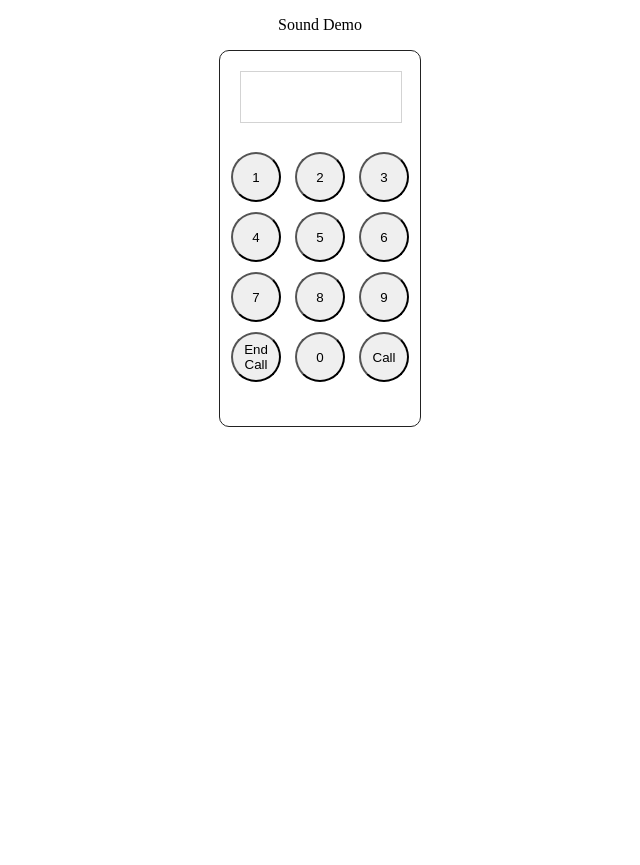
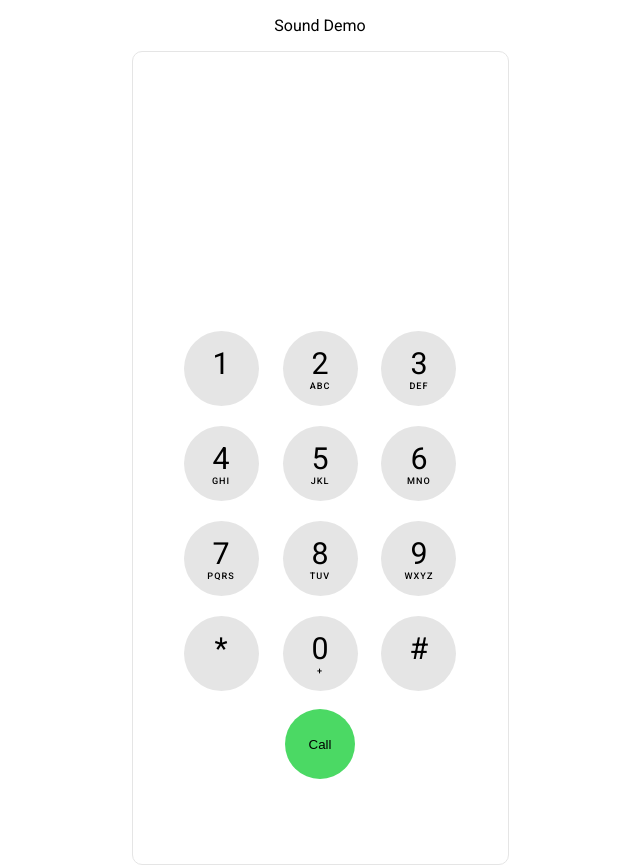
Before and after one commit to RyHolstein/phoneDemo, a website: page public/index.html in a window 1280 px wide. Shown: the whole page, without its empty margins (320-960 px from the left). Before the commit the page ends 800 px from the top, so only its background shows below. Drawn offline with Linux system fonts and the light colour scheme.

Commit message:
added styles

```diff
--- a/public/assets/js/all.js
+++ b/public/assets/js/all.js
@@ -80,9 +80,8 @@ function buttonPress(num) {
 
 
 function phoneDial() {
-    phone_beep.pause()
-    phone_beep.currentTime = 0;
-    phone_beep.play()
+
+    phone_beep.cloneNode(true).play()
 }
 function playMenu() {
 
--- a/public/index.html
+++ b/public/index.html
@@ -5,38 +5,62 @@
     <meta http-equiv="X-UA-Compatible" content="IE=edge">
     <title>Page Title</title>
     <meta name="viewport" content="width=device-width, initial-scale=1">
+    <link href="https://fonts.googleapis.com/css?family=Roboto:300,400,500" rel="stylesheet">
     <link rel="stylesheet" href="./assets/css/main.css">
 </head>
 <body>
     <p>Sound Demo</p>
     <div class="Mock-Phone__holder">
         <div id="Mock-Phone__number"></div>
+
+
+
+
         <div class="keypad">
                 <div class="keypad--row">
-                    <button onclick='buttonPress(1)'>1</button>
-                    <button onclick='buttonPress(2)'>2</button>
-                    <button onclick='buttonPress(3)'>3</button>
+                    <div class="keypad__button" onclick='buttonPress(1)'><p class="keypad__button--number">1</p></div>
+                    <div class="keypad__button" onclick='buttonPress(2)'><p class="keypad__button--number">2<span>ABC</span></p></div>
+                    <div class="keypad__button" onclick='buttonPress(3)'><p class="keypad__button--number">3<span>DEF</span></p></div>
+<!--
+                    <button onclick='buttonPress(1)'>1<span>  </span></button>
+                    <button onclick='buttonPress(2)'>2<span>abc</span></button>
+                    <button onclick='buttonPress(3)'>3</button> -->
 
                 </div>
                 <div class="keypad--row">
+                    <div class="keypad__button" onclick='buttonPress(4)'><p class="keypad__button--number">4<span>GHI</span></p></div>
+                    <div class="keypad__button" onclick='buttonPress(5)'><p class="keypad__button--number">5<span>JKL</span></p></div>
+                    <div class="keypad__button" onclick='buttonPress(6)'><p class="keypad__button--number">6<span>MNO</span></p></div>
 
-                    <button onclick='buttonPress(4)' >4</button>
+                    <!-- <button onclick='buttonPress(4)' >4</button>
                     <button onclick='buttonPress(5)' >5</button>
-                    <button onclick='buttonPress(6)' >6</button>
+                    <button onclick='buttonPress(6)' >6</button> -->
 
                 </div>
                 <div class="keypad--row">
+                    <div class="keypad__button" onclick='buttonPress(7)'><p class="keypad__button--number">7<span>PQRS</span></p></div>
+                    <div class="keypad__button" onclick='buttonPress(8)'><p class="keypad__button--number">8<span>TUV</span></p></div>
+                    <div class="keypad__button" onclick='buttonPress(9)'><p class="keypad__button--number">9<span>WXYZ</span></p></div>
 
-                    <button onclick='buttonPress(7)' >7</button>
+
+                    <!-- <button onclick='buttonPress(7)' >7</button>
                     <button onclick='buttonPress(8)' >8</button>
-                    <button onclick='buttonPress(9)' >9</button>
+                    <button onclick='buttonPress(9)' >9</button> -->
 
                 </div>
                 <div class="keypad--row">
-                    <button onclick='hangUp()' >End Call</button>
+                    <div class="keypad__button" onclick='hangUp()'><p class="keypad__button--number">*</p></div>
+                    <div class="keypad__button" onclick='buttonPress(0)'><p class="keypad__button--number">0<span>+</span></p></div>
+                    <div class="keypad__button" onclick='buttonPress(1)'><p class="keypad__button--number">#</p></div>
+
+
+                    <!-- <button onclick='hangUp()' >*</button>
                     <button onclick='buttonPress(0)' >0</button>
-                    <button onclick='startCall()' >Call</button>
+                    <button onclick='startCall()' >#</button> -->
 
+                </div>
+                <div class="keypad--row">
+                    <button id="call--button"onclick='startCall()' >Call</button>
                 </div>
         </div>
 
--- a/styling/js/index.js
+++ b/styling/js/index.js
@@ -80,9 +80,8 @@ function buttonPress(num) {
 
 
 function phoneDial() {
-    phone_beep.pause()
-    phone_beep.currentTime = 0;
-    phone_beep.play()
+
+    phone_beep.cloneNode(true).play()
 }
 function playMenu() {
 
--- a/styling/scss/main.scss
+++ b/styling/scss/main.scss
@@ -1,7 +1,8 @@
 body {
     margin: 0;
     padding: 0;
-    text-align: center
+    text-align: center;
+    font-family: 'Roboto', sans-serif;
 }
 
 
@@ -13,9 +14,9 @@ body {
 .Mock-Phone__holder {
     display: inline-block;
     position: relative;
-    width: 200px; height: 375px;
+    width: 375px; height: 812px;
 
-    border: 1px solid #222222;
+    border: 1px solid  #E5E5E5;
     border-radius: 10px;
 }
 
@@ -29,19 +30,52 @@ body {
 
 
 
-    border: 1px solid lightgray;
+    //border: 1px solid lightgray;
 
 }
 .keypad {
+    margin-top: 175px;
+
+
+    .keypad__button {
+        display: inline-block;
+        position: relative;
+        width: 75px; height: 75px;
+        margin: 10px;
+        //border: .5px solid grey;
+        border-radius: 50px;
+        vertical-align: top;
+        background: #E5E5E5;
+
+        .keypad__button--number {
+            position: absolute;
+
+            font-size: 1.9em;
+            font-weight: 400;
+            left: 50%; top: 20%;
+            transform: translateX(-50%);
+            margin: 0;
+
+            span {
+                display: block;
+                font-size: .3em;
+                font-weight: 500;
+                letter-spacing: 1px;
+            }
+        }
+
+
+    }
+
 
     button {
-        width: 50px; height: 50px;
-        margin: 5px;
+        width: 70px; height: 70px;
+        margin: 8px;
         border-radius: 50px;
         vertical-align: top;
+        background-color: #4BD964;
+        border: none;
+        outline: none;
 
     }
 }
-.keypad--row {
-
-}
```
Also changed, not shown: IMG_0529.png (added), public/assets/css/main.css, 1 other file.
